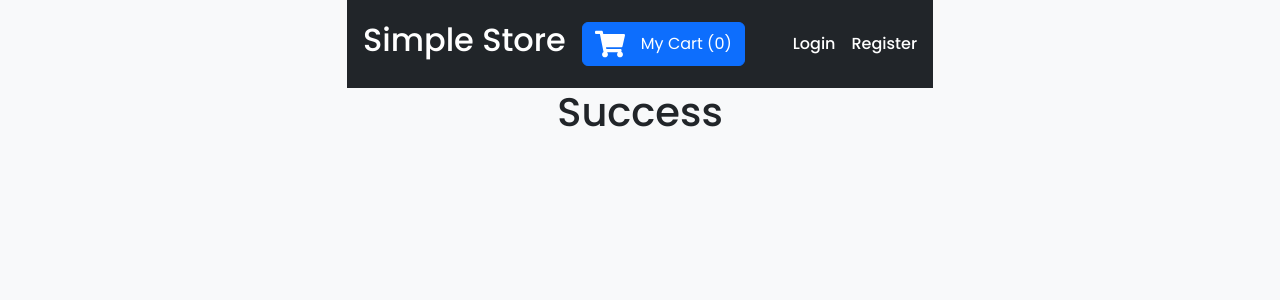
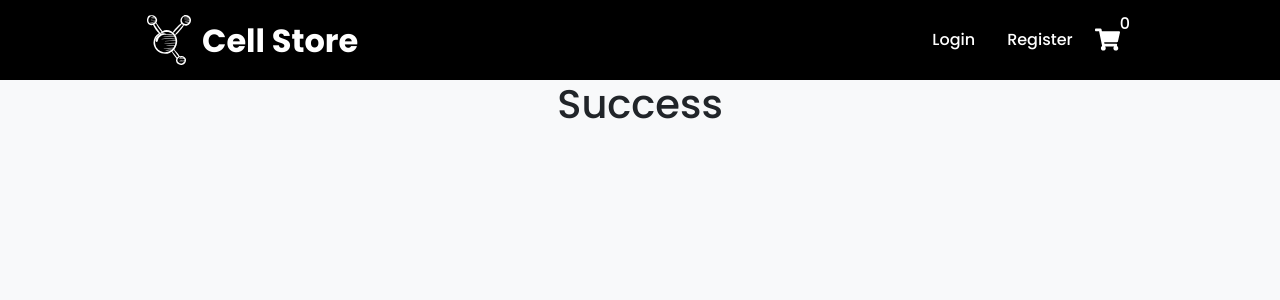
Before and after one commit to rafaelmagalhaesguedes/OnlineStore, a React (Vite) app in the folder frontend/: page /success in a window 1280 px wide. Shown: the top 300 px of the page. Built offline with nearby package versions, Linux system fonts and the light colour scheme.

Commit message:
refact: header component

```diff
--- a/frontend/src/components/Header.tsx
+++ b/frontend/src/components/Header/Header.tsx
@@ -1,9 +1,11 @@
-import {Button, Navbar, Modal} from 'react-bootstrap';
+import { Button, Navbar, Modal} from 'react-bootstrap';
 import { useState, useContext } from 'react';
-import { CartContext } from '../context/CartContext';
-import { CartProduct } from './CartProduct';
 import { FaBoxOpen, FaShoppingCart } from 'react-icons/fa';
-import productService from '../services/ApiService';
+import { CartContext } from '../../context/CartContext';
+import productService from '../../services/ApiService';
+import { CartProduct } from '../CartProduct';
+import logo from '../../assets/images/icons/logo.svg';
+import { CardButton, HeaderContainer, HeaderNavbar, NavbarBrand, NavbarCollapse, NavbarText } from './Style';
 
 export function Header() {
   const cart = useContext(CartContext);
@@ -28,25 +30,26 @@ export function Header() {
     .reduce((sum, product) => sum + (product.quantity ?? 0), 0);
 
   return (
-    <>
-      <Navbar expand="sm" bg="dark" variant="dark" className="p-3">
-        <Navbar.Brand href="/" style={ { display: 'flex', alignItems: 'center', gap: '0.5rem'} }>
-          <h2>Simple Store</h2>
-        </Navbar.Brand>
+    <HeaderContainer>
+      <HeaderNavbar>
+        <NavbarBrand>
+          <img src={ logo } alt="Cell Store" />
+          <h2>Cell Store</h2>
+        </NavbarBrand>
         <Navbar.Toggle />
-        <Navbar.Collapse className="justify-content-end">
-          <Button variant="primary" onClick={ handleShow } style={ { display: 'flex', alignItems: 'center', gap: '1rem' }}>
-            <FaShoppingCart size={ 30 } /> My Cart
-            ({ productsCount })
-          </Button>
-          <Navbar.Text>
-            <a href="/login" style={ { fontWeight: '500', color: 'white', marginLeft: '3rem', textDecoration: 'none' } }>Login</a>
-          </Navbar.Text>
-          <Navbar.Text>
-            <a href="/register" style={ { fontWeight: '500', color: 'white', marginLeft: '1rem', textDecoration: 'none' } }>Register</a>
-          </Navbar.Text>
-        </Navbar.Collapse>
-      </Navbar>
+        <NavbarCollapse>
+          <NavbarText>
+            <a href="/login">Login</a>
+          </NavbarText>
+          <NavbarText>
+            <a href="/register">Register</a>
+          </NavbarText>
+          <CardButton onClick={ handleShow }>
+            <FaShoppingCart size={ 25 } />
+            <span>{ productsCount }</span>
+          </CardButton>
+        </NavbarCollapse>
+      </HeaderNavbar>
 
       <Modal show={ show } onHide={ handleClose }>
 
@@ -77,6 +80,6 @@ export function Header() {
         </Modal.Body>
 
       </Modal>
-    </>
+    </HeaderContainer>
   )
 }
--- /dev/null
+++ b/frontend/src/components/Header/Style.tsx
@@ -0,0 +1,78 @@
+import styled from 'styled-components';
+
+export const HeaderContainer = styled.header`
+  display: flex;
+  align-items: center;
+  justify-content: center;
+
+  width: 100%;
+  height: 80px;
+
+  background-color: #000;
+`;
+
+export const HeaderNavbar = styled.nav`
+  display: flex;
+  justify-content: space-between;
+  align-items: center;
+
+  width: 80%;
+
+  padding: 0 1rem;
+`;
+
+export const NavbarBrand = styled.div`
+  display: flex;
+  align-items: center;
+  gap: 0.5rem;
+
+  img {
+    width: 50px;
+    height: 50px;
+  }
+
+  h2 {
+    padding-top: 10px;
+    color: white;
+    font-weight: 700;
+  }
+`;
+
+export const NavbarCollapse = styled.div`
+  display: flex;
+  align-items: center;
+  justify-content: space-between;
+  gap: 1rem
+`;
+
+export const NavbarText = styled.div`
+  a {
+    font-weight: 500;
+    color: white;
+    margin-left: 1rem;
+    text-decoration: none;
+  }
+`;
+
+export const CardButton = styled.button`
+  display: flex;
+  align-items: center;
+  justify-content: center;
+
+  background-color: transparent;
+  border: none;
+
+  cursor: pointer;
+
+  svg {
+    color: white;
+  }
+
+  span {
+    color: white;
+    font-weight: 500;
+
+    position: relative;
+    top: -1rem;
+  }
+`;
--- a/frontend/src/components/Layout.tsx
+++ b/frontend/src/components/Layout.tsx
@@ -1,6 +1,6 @@
 import styled from 'styled-components';
 import { Outlet } from 'react-router-dom';
-import { Header } from './Header';
+import { Header } from '../components/Header/Header';
 
 const Container = styled.div`
   display: flex;
```
Also changed, not shown: frontend/src/assets/images/icons/logo.svg (added).
